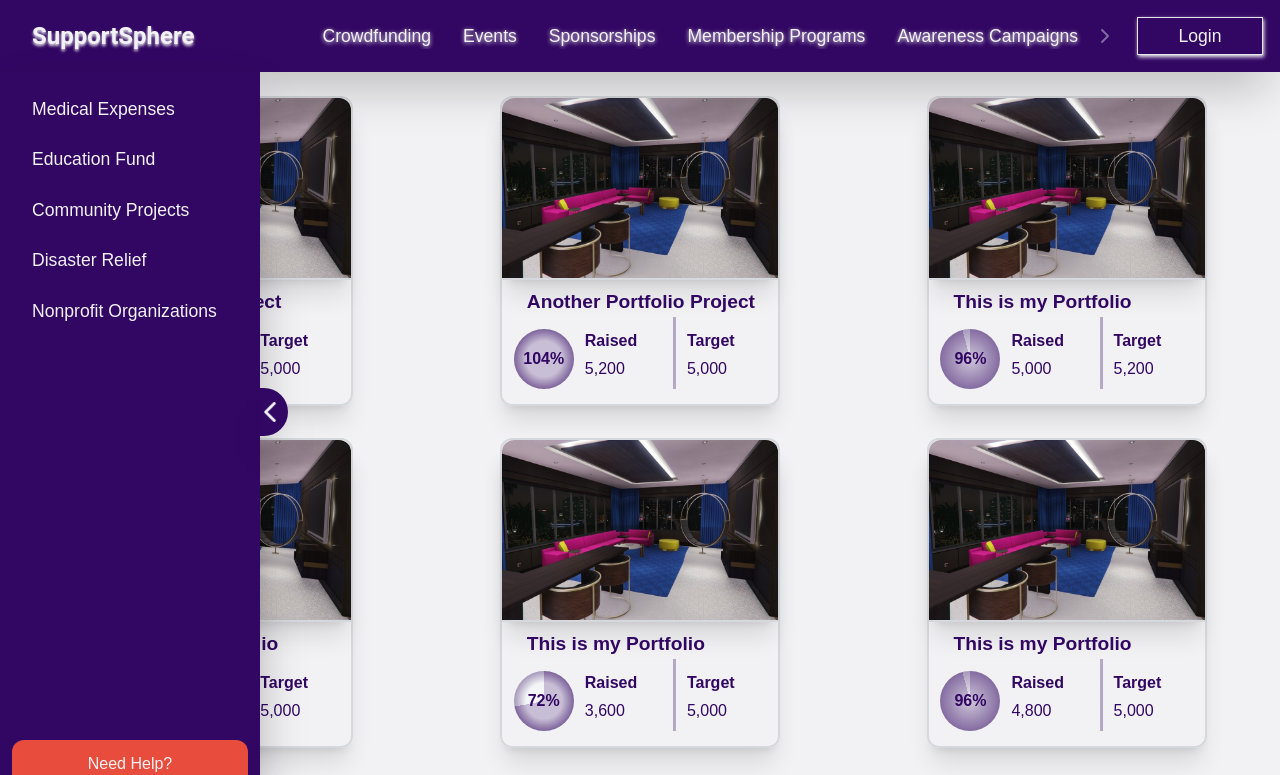
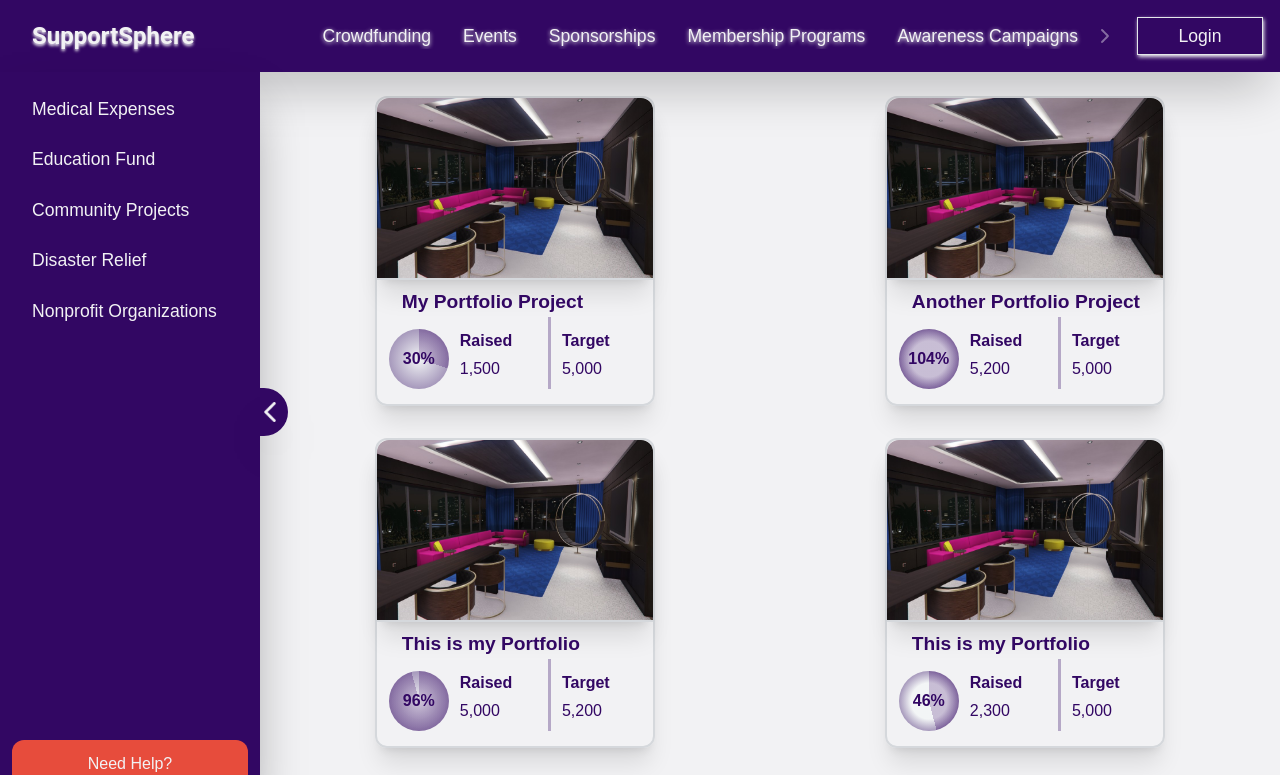
Before and after one commit to BharathVyaas/SupportSphere, a React (Create React App) app: page /crowdfunding in a window 1280 px wide. Shown: the top 775 px of the page. Built offline with nearby package versions, Linux system fonts and the light colour scheme; the HTML template or start-up script is replaced by a standard one.

Commit message:
add custome responsiveness

```diff
--- a/src/components/CrowdFunding.js
+++ b/src/components/CrowdFunding.js
@@ -1,6 +1,6 @@
 import { Card } from "../ui/Card";
 import testImage from "../assets/images/test.jpg";
-import { useEffect, useState } from "react";
+import { useEffect, useRef, useState } from "react";
 import { EventEmitter } from "../util";
 
 /**
@@ -13,37 +13,55 @@ function CrowdFunding() {
    * State for managing styles of the crowdfunding component.
    * @type {string}
    */
-  const [panelStyles, setPanelStyles] = useState("ms-[260px]");
+  const [panelStyles, setPanelStyles] = useState(true);
   let viewSize = " mt-[5rem] grid grid-cols-";
   const [resizeStyles, setResizeStyles] = useState(
-    panelStyles + viewSize + "1"
+    panelStyles ? "ms-[260px] " : "ms-[0px] " + viewSize + "1"
   );
 
+  useEffect(() => {
+    const handlePanelToggle = (showPanel) => {
+      setPanelStyles(showPanel);
+    };
+
+    EventEmitter.on("togglePanel", handlePanelToggle);
+
+    return () => EventEmitter.off("togglePanel", handlePanelToggle);
+  }, []);
+  const sizes = useRef([]);
   /**
    * Effect hook to handle panel toggle events and update styles accordingly.
    */
   useEffect(() => {
     const handleResize = (size) => {
       if (size === "2xl" || size === "xl") {
-        setResizeStyles(panelStyles + viewSize + 3);
+        sizes.current.push(size);
+        if (panelStyles) setResizeStyles("ms-[260px] " + viewSize + 2);
+        else setResizeStyles("ms-[0px] " + viewSize + 3);
       } else if (size === "lg" || size === "md") {
-        setResizeStyles(panelStyles + viewSize + 2);
-      } else if (size === "sm") {
-        setResizeStyles(panelStyles + viewSize + 1);
+        sizes.current.push(size);
+        if (panelStyles) setResizeStyles("ms-[260px] " + viewSize + 1);
+        else setResizeStyles("ms-[0px] " + viewSize + 2);
+      } else if (size === "sm" || size === "xsm") {
+        sizes.current.push(size);
+        setResizeStyles("ms-[0px] " + viewSize + 1);
       }
     };
+    const length = sizes.current.length - 1;
+    if (sizes.current) handleResize(sizes.current[length]);
 
     EventEmitter.on("reSize", handleResize);
 
     return () => EventEmitter.off("reSize", handleResize);
-  }, []);
+  }, [panelStyles]);
 
   /**
    * Render the crowdfunding component.
    * @returns {JSX.Element} The rendered React element.
    */
   return (
-    <ul className={panelStyles + resizeStyles}>
+    // Tailwind replacement mt-[5rem] grid grid-cols-1 md:grid-cols-2 lg:grid-cols-3
+    <ul className={resizeStyles}>
       <li className="my-4 mx-auto">
         <Card
           id="1"
--- a/src/hooks/use-reSize.js
+++ b/src/hooks/use-reSize.js
@@ -43,7 +43,7 @@ function useReSize() {
           const payload = type;
           EventEmitter.emit("reSize", { type, payload });
         }
-      }, 500),
+      }, 10),
     []
   );
 
```
